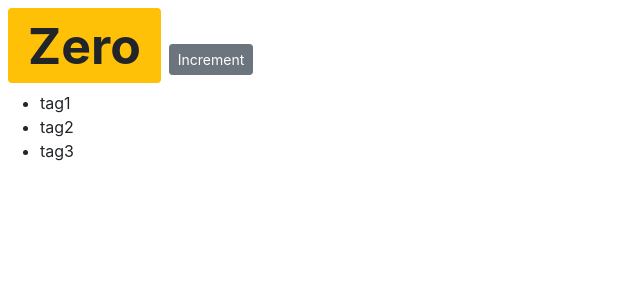
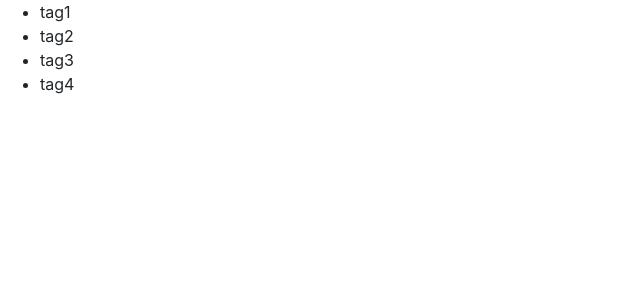
Before and after one commit to Ubaid45/Basic_ReactJS, a React (Create React App) app: page / in a window 1280 px wide. Shown: the top 300 px of the page, without its empty margins (0-640 px from the left). Built offline with nearby package versions, Linux system fonts and the light colour scheme.

Commit message:
Conditional Rendering

```diff
--- a/src/components/counter.jsx
+++ b/src/components/counter.jsx
@@ -2,24 +2,30 @@
 class Counter extends Component {
   state = {
     count: 0,
-    tags: ["tag1", "tag2", "tag3"],
+    tags: ["tag1", "tag2", "tag3", "tag4"],
+    //tags: [],
   };
   styles = {
     fontSize: 50,
     fontWeight: "bold",
   };
+
+  renderTags() {
+    if (this.state.tags.length === 0) return <p>There are no tags.</p>;
+    return (
+      <ul>
+        {this.state.tags.map((tag) => (
+          <li key={tag}>{tag}</li>
+        ))}
+      </ul>
+    );
+  }
+
   render() {
     return (
       <div>
-        <span style={this.styles} className={this.getBadgedClasses()}>
-          {this.formatCount()}
-        </span>
-        <button className="btn btn-secondary btn-sm">Increment</button>
-        <ul>
-          {this.state.tags.map((tag) => (
-            <li key={tag}>{tag}</li>
-          ))}
-        </ul>
+        {this.state.tags.length === 0 && "Please create a new tag"}
+        {this.renderTags()}
       </div>
     );
   }
```
